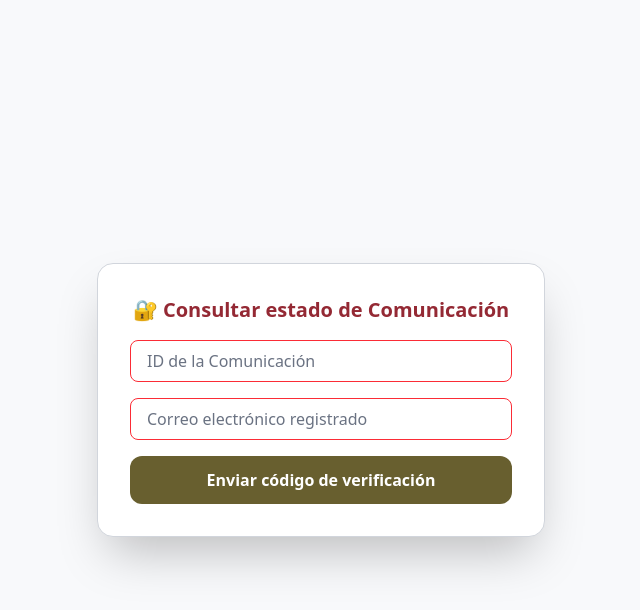
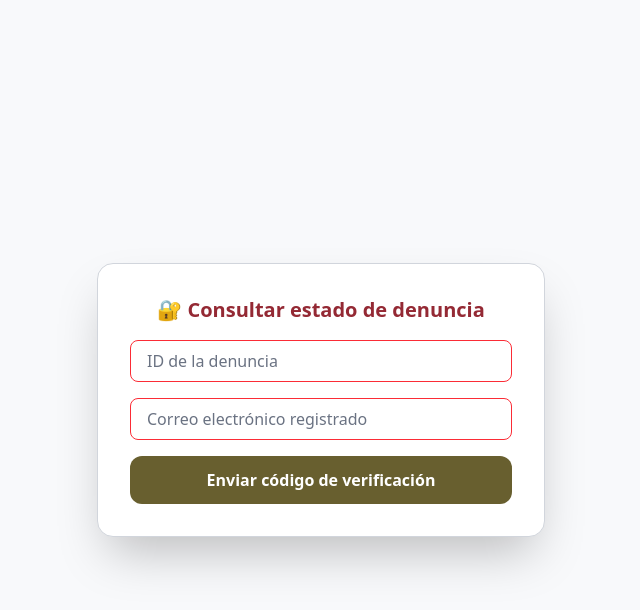
Before and after one commit to innovacionfyc/denuncias, a PHP site: page /ver_estado.php in a window 1280 px wide. Shown: the top 610 px of the page, without its empty margins (319-959 px from the left). Run offline with PHP 8.4, Linux system fonts and the light colour scheme; some libraries are stand-ins or nearby versions.

Commit message:
Actualizacion de seguridad componente ver_estado.php

```diff
--- a/ver_estado.php
+++ b/ver_estado.php
@@ -11,7 +11,7 @@ function generarCodigoVerificacion($longitud = 6) {
 <html lang="es">
 <head>
   <meta charset="UTF-8">
-  <title>Consultar Comunicación</title>
+  <title>Consultar denuncia</title>
   <meta name="viewport" content="width=device-width, initial-scale=1.0">
   <link href="assets/css/output.css" rel="stylesheet">
 </head>
@@ -28,9 +28,9 @@ function generarCodigoVerificacion($longitud = 6) {
 // Paso 1: Formulario inicial de ID y correo
 if (!isset($_POST['verificar']) && !isset($_POST['codigo'])): ?>
   <div class="bg-white p-8 rounded-2xl shadow-2xl w-full max-w-md border border-gray-300 space-y-4">
-    <h2 class="text-xl font-bold text-center text-[#942934]">🔐 Consultar estado de Comunicación</h2>
+    <h2 class="text-xl font-bold text-center text-[#942934]">🔐 Consultar estado de denuncia</h2>
     <form method="POST" class="space-y-4">
-      <input type="number" name="id" placeholder="ID de la Comunicación" required
+      <input type="number" name="id" placeholder="ID de la denuncia" required
         class="w-full border border-gray-300 rounded-lg px-4 py-2 placeholder:text-gray-500 placeholder:font-medium transition-all duration-300 focus:outline-none focus:ring-2 focus:ring-[#d32f57] invalid:border-red-500" />
       <input type="email" name="correo" placeholder="Correo electrónico registrado" required
         class="w-full border border-gray-300 rounded-lg px-4 py-2 placeholder:text-gray-500 placeholder:font-medium transition-all duration-300 focus:outline-none focus:ring-2 focus:ring-[#d32f57] invalid:border-red-500" />
@@ -54,7 +54,10 @@ if (isset($_POST['verificar'])) {
   $res = $stmt->get_result();
 
   if ($res->num_rows === 0) {
-    echo "<div class='bg-white p-6 rounded-xl shadow border border-red-300 text-red-700'>❌ No se encontró ninguna Comunicación con esos datos.</div>";
+    echo "<div class='bg-white p-6 rounded-xl shadow border border-red-300 text-red-700 space-y-4 max-w-md w-full text-center'>
+            <p class='text-lg'>❌ No se encontró ninguna denuncia con esos datos.</p>
+            <a href='ver_estado.php' class='inline-block mt-4 bg-[#942934] hover:bg-[#d32f57] text-white font-semibold px-6 py-2 rounded-xl transition-all duration-300'>Intentar de nuevo</a>
+          </div>";
     exit;
   }
 
@@ -69,14 +72,13 @@ $correoDenuncia = new CorreoDenuncia();
   $asunto = "Código de verificación - Consulta de denuncia #$id";
 
   $mensaje = "
-  <p>Hola, $nombreReal,</p>
+    <p>Hola,</p>
     <p>Tu código para consultar el estado de tu denuncia es:</p>
     <h2 style='font-size:28px;'>$codigo</h2>
     <p>Este código es válido por unos minutos.</p>
   ";
 
   $correoDenuncia->sendConfirmacion($nombreReal, $correo, $id, $asunto, $mensaje);
-
 
   // Formulario de ingreso de código
   echo "<div class='bg-white p-8 rounded-2xl shadow-2xl w-full max-w-md border border-gray-300 space-y-4'>
@@ -86,7 +88,7 @@ $correoDenuncia->sendConfirmacion($nombreReal, $correo, $id, $asunto, $mensaje);
         class='w-full border border-gray-300 rounded-lg px-4 py-2 placeholder:text-gray-500 placeholder:font-medium transition-all duration-300 focus:outline-none focus:ring-2 focus:ring-[#d32f57]' />
       <button type='submit'
         class='w-full bg-[#942934] hover:bg-[#d32f57] text-white font-semibold px-6 py-3 rounded-xl transition-all duration-300 hover:scale-[1.01] active:scale-[0.98]'>
-        Ver Comunicación
+        Ver denuncia
       </button>
     </form>
   </div>";
@@ -95,8 +97,11 @@ $correoDenuncia->sendConfirmacion($nombreReal, $correo, $id, $asunto, $mensaje);
 
 // Paso 3: Validar código
 if (isset($_POST['codigo'])) {
-  if ($_POST['codigo'] !== $_SESSION['codigo_verificacion']) {
-    echo "<div class='bg-white p-6 rounded-xl shadow border border-red-300 text-red-700'>❌ El código ingresado es incorrecto.</div>";
+  if (!isset($_SESSION['codigo_verificacion']) || $_POST['codigo'] !== $_SESSION['codigo_verificacion']) {
+    echo "<div class='bg-white p-6 rounded-xl shadow border border-red-300 text-red-700 space-y-4 max-w-md w-full text-center'>
+            <p class='text-lg'>❌ El código ingresado es incorrecto.</p>
+            <a href='ver_estado.php' class='inline-block mt-4 bg-[#942934] hover:bg-[#d32f57] text-white font-semibold px-6 py-2 rounded-xl transition-all duration-300'>Intentar nuevamente</a>
+          </div>";
     exit;
   }
   // Pasó la validación, ahora cargamos la denuncia
```
Also changed, not shown: assets/css/output.css. Lines whose indentation alone changed are shown as unchanged.
